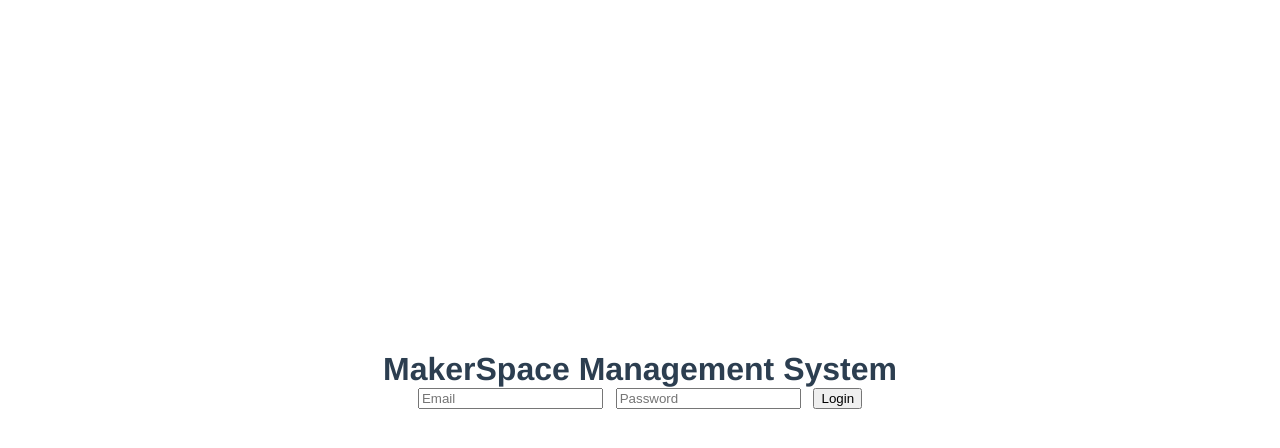
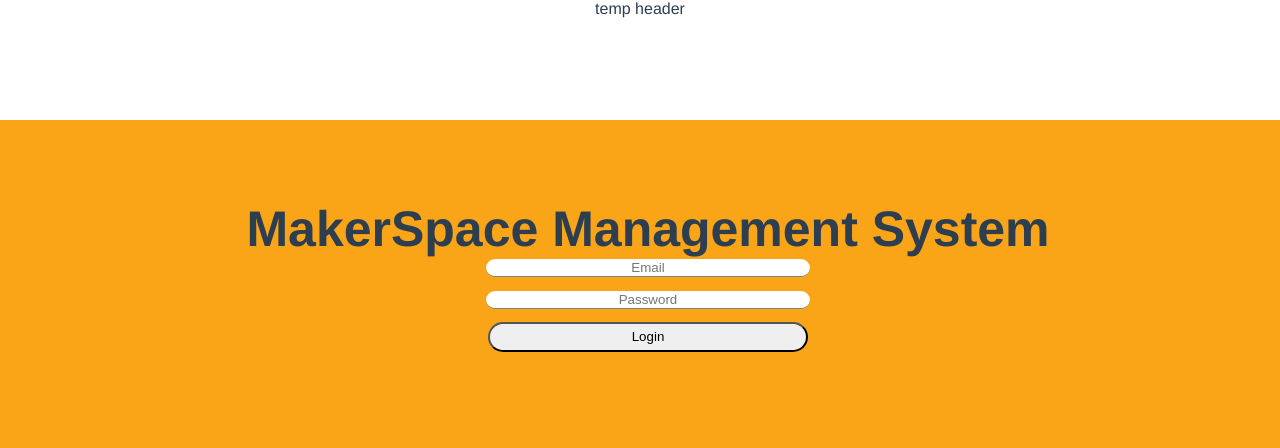
Before and after one commit to Andreas-Harnes/MakerSpace-Management-System, a Vue app in the folder client/: page /login in a window 1280 px wide. Shown: the top 448 px of the page. Built offline with nearby package versions, Linux system fonts and the light colour scheme; the HTML template or start-up script is replaced by a standard one.

Commit message:
added css

```diff
--- a/client/src/App.vue
+++ b/client/src/App.vue
@@ -1,22 +1,41 @@
 <template>
   <div id="app">
-    <router-view></router-view>
+    <header id="header">temp header</header>
+    <router-view id="routeView"></router-view>
   </div>
 </template>
 
 <style lang="scss">
+  $primary-color: #FAA418;
+
+  body {
+    background-color: $primary-color;
+  }
+
+  #header {
+    position: fixed;
+    width:100%;
+    top:0;
+    height: 15%;
+    background: white;
+    left: 0%;
+    margin-bottom: 60%;
+  }
+
+  #routeView {
+
+  }
+
+
+
   #app {
+    position: absolute;
     font-family: 'Avenir', Helvetica, Arial, sans-serif;
     -webkit-font-smoothing: antialiased;
     -moz-osx-font-smoothing: grayscale;
     text-align: center;
     color: #2c3e50;
-    margin-top: 60px;
-
-    position: absolute;
-    left: 50%;
-    top: 40%;
-    -webkit-transform: translate(-50%, -50%);
-    transform: translate(-50%, -50%);
+    margin-top: 15%;
+    height: 75%;
   }
 </style>
--- a/client/src/components/login.vue
+++ b/client/src/components/login.vue
@@ -1,15 +1,49 @@
 <template>
     <div id="login">
-      <h1>MakerSpace Management System</h1>
-      <input class="loginField" type="text" name="email" placeholder="Email" />
-      <input class="loginField" type="password" name="password" placeholder="Password" />
-      <button type="button" v-on:click="loginRequest">Login</button>
+      <div id="txtTitle"><h1>MakerSpace Management System</h1></div>
+      <input class="loginField" type="text" name="email" placeholder="Email" /> <br>
+      <input class="loginField" type="password" name="password" placeholder="Password" /> <br>
+      <button type="button" id="btnLogin" v-on:click="loginRequest">Login</button>
   </div>
 </template>
 
 <style lang="scss">
+  h1 {
+    font-size: 50px;
+  }
+
+  #txtTitle {
+    height: 5%;
+    margin-bottom: 8;
+  }
+
   .loginField {
-    margin-right: 1%
+    margin-right: 1%;
+    width: 25%;
+    margin: auto;
+    margin-bottom: 1%;
+    border: none;
+    border-bottom: solid;
+    border-width: 1px;
+    border-color: grey;
+    border-radius: 15px;
+    text-align: center;
+  }
+
+  #btnLogin {
+    width: 25%;
+    height: 30px;
+    margin-bottom: 5%;
+    position: bottom;
+    border-radius: 15px;
+  }
+
+  #login {
+    box-sizing: border-box;
+    width: 30%;
+    border-style: dotted;
+    background-color: white;
+
   }
 </style>
 
--- a/client/src/components/register.vue
+++ b/client/src/components/register.vue
@@ -20,6 +20,44 @@
   .regFields {
       margin-bottom: 1%
   }
+
+    h1 {
+    font-size: 50px;
+  }
+
+  #txtTitle {
+    height: 5%;
+    margin-bottom: 8;
+  }
+
+  .regFields {
+    margin-right: 1%;
+    width: 25%;
+    margin: auto;
+    margin-bottom: 1%;
+    border: none;
+    border-bottom: solid;
+    border-width: 1px;
+    border-color: grey;
+    border-radius: 15px;
+    text-align: center;
+  }
+
+  #btnLogin {
+    width: 25%;
+    height: 30px;
+    margin-bottom: 5%;
+    position: bottom;
+    border-radius: 15px;
+  }
+
+  #login {
+    box-sizing: border-box;
+    width: 30%;
+    border-style: dotted;
+    background-color: white;
+
+  }
 </style>
 
 
```
